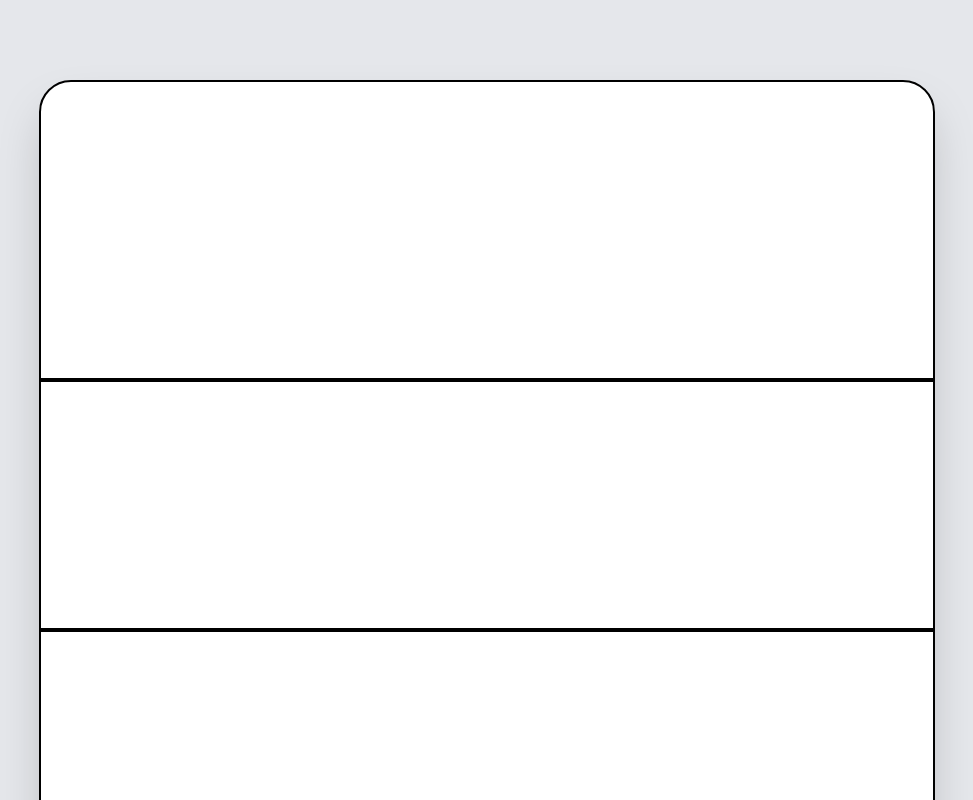
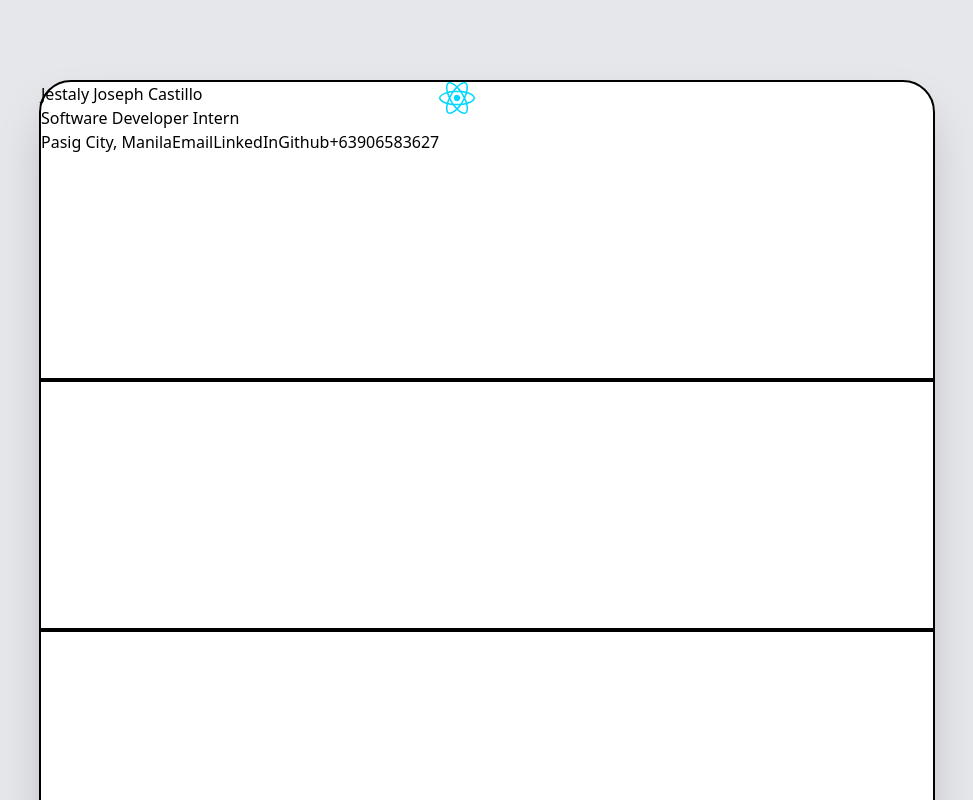
Before and after one commit to jc14-ai/Resume, a React (Vite) app: page / in a window 1280 px wide. Shown: the top 800 px of the page, without its empty margins (153-1126 px from the left). Built offline with nearby package versions, Linux system fonts and the light colour scheme.

Commit message:
Add: Header Components

```diff
--- a/src/App.tsx
+++ b/src/App.tsx
@@ -1,18 +1,27 @@
 import { Resume } from './features/Resume.tsx'
-import { Header } from './components/Header.tsx'
-import { Summary } from './components/Summary.tsx'
-import { TechSkills } from './components/TechSkills.tsx'
-import { Projects } from './components/Projects.tsx'
-import { Education } from './components/Education.tsx'
-import { Certification } from './components/Certification.tsx'
-import { Additional } from './components/Additional.tsx'
+import { Header } from './components/wrappers/Header.tsx'
+import { Summary } from './components/wrappers/Summary.tsx'
+import { TechSkills } from './components/wrappers/TechSkills.tsx'
+import { Projects } from './components/wrappers/Projects.tsx'
+import { Education } from './components/wrappers/Education.tsx'
+import { Certification } from './components/wrappers/Certification.tsx'
+import { Additional } from './components/wrappers/Additional.tsx'
+import { Name } from './components/Name.tsx'
+import { JobInfo } from './components/JobInfo.tsx'
+import { Contact } from './components/Contact.tsx'
+import myImage from './assets/react.svg'
 
 export default function App(){
   return (
     <>
     <Resume>
       <Header>
-
+        <div>
+          <Name name='Jestaly Joseph Castillo'/>
+          <JobInfo job='Software Developer Intern'/>
+          <Contact address='Pasig City, Manila' email='' linkedin='' github='' phone='+63906583627'/>
+        </div>
+        <img src={myImage}/>
       </Header>
       <Summary>
 
--- /dev/null
+++ b/src/components/Contact.tsx
@@ -0,0 +1,21 @@
+type ContactProps = {
+    address:string;
+    email:string;
+    linkedin:string;
+    github:string;
+    phone:string;
+}
+
+export function Contact({address, email, linkedin, github, phone}:ContactProps){
+    return(
+        <>
+        <div className="flex flex-row justify-start items-start">
+            <h3>{address}</h3>
+            <a href={email}>Email</a>
+            <a href={linkedin}>LinkedIn</a>
+            <a href={github}>Github</a>
+            <h3>{phone}</h3>
+        </div>
+        </>
+    )
+}
--- /dev/null
+++ b/src/components/JobInfo.tsx
@@ -0,0 +1,11 @@
+type JobInfoProps = {
+    job:string;
+}
+
+export function JobInfo({job}:JobInfoProps){
+    return(
+        <>
+        <h2 className="">{job}</h2>
+        </>
+    )
+}
--- /dev/null
+++ b/src/components/Name.tsx
@@ -0,0 +1,11 @@
+type NameProps = {
+    name: string;
+}
+
+export function Name({name}:NameProps){
+    return(
+        <>
+        <h1 className="">{name}</h1>
+        </>
+    )
+}
--- a/src/components/Header.tsx
+++ b/src/components/wrappers/Header.tsx
@@ -6,7 +6,7 @@ type ChildrenProps = {
 export function Header({children}: ChildrenProps){
     return(
         <>
-        <div className='flex flex-col items-start justify-start bg- w-full h-[300px] rounded-t-4xl border-2'>
+        <div className='flex flex-row items-start justify-start w-full h-[300px] rounded-t-4xl border-2'>
             {children}
         </div>
         </>
```
Also changed, not shown: src/components/wrappers/Additional.tsx (renamed from src/components/Additional.tsx), src/components/wrappers/Certification.tsx (renamed from src/components/Certification.tsx), src/components/wrappers/Education.tsx (renamed from src/components/Education.tsx), src/components/wrappers/Projects.tsx (renamed from src/components/Projects.tsx), src/components/wrappers/Summary.tsx (renamed from src/components/Summary.tsx), src/components/wrappers/TechSkills.tsx (renamed from src/components/TechSkills.tsx).
